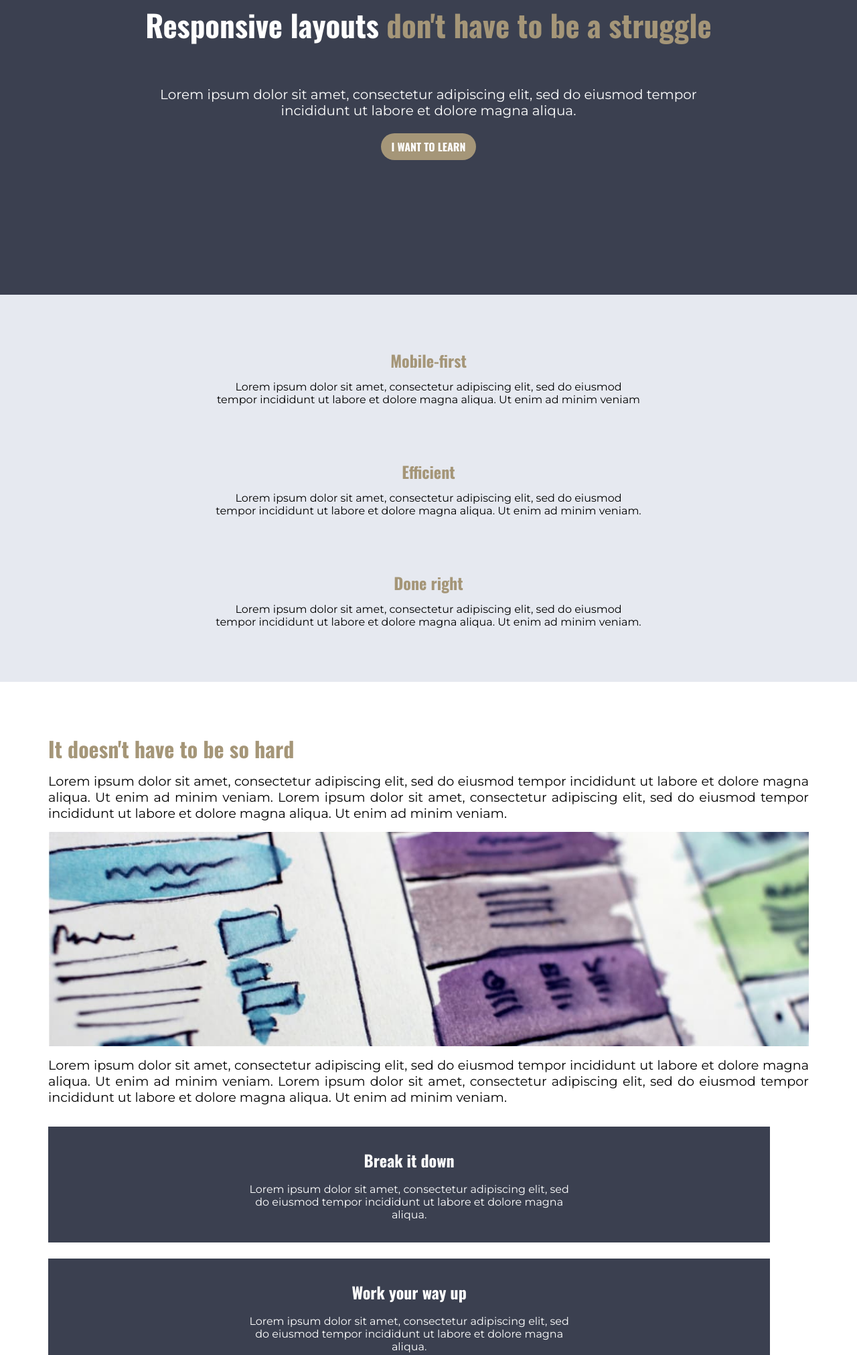
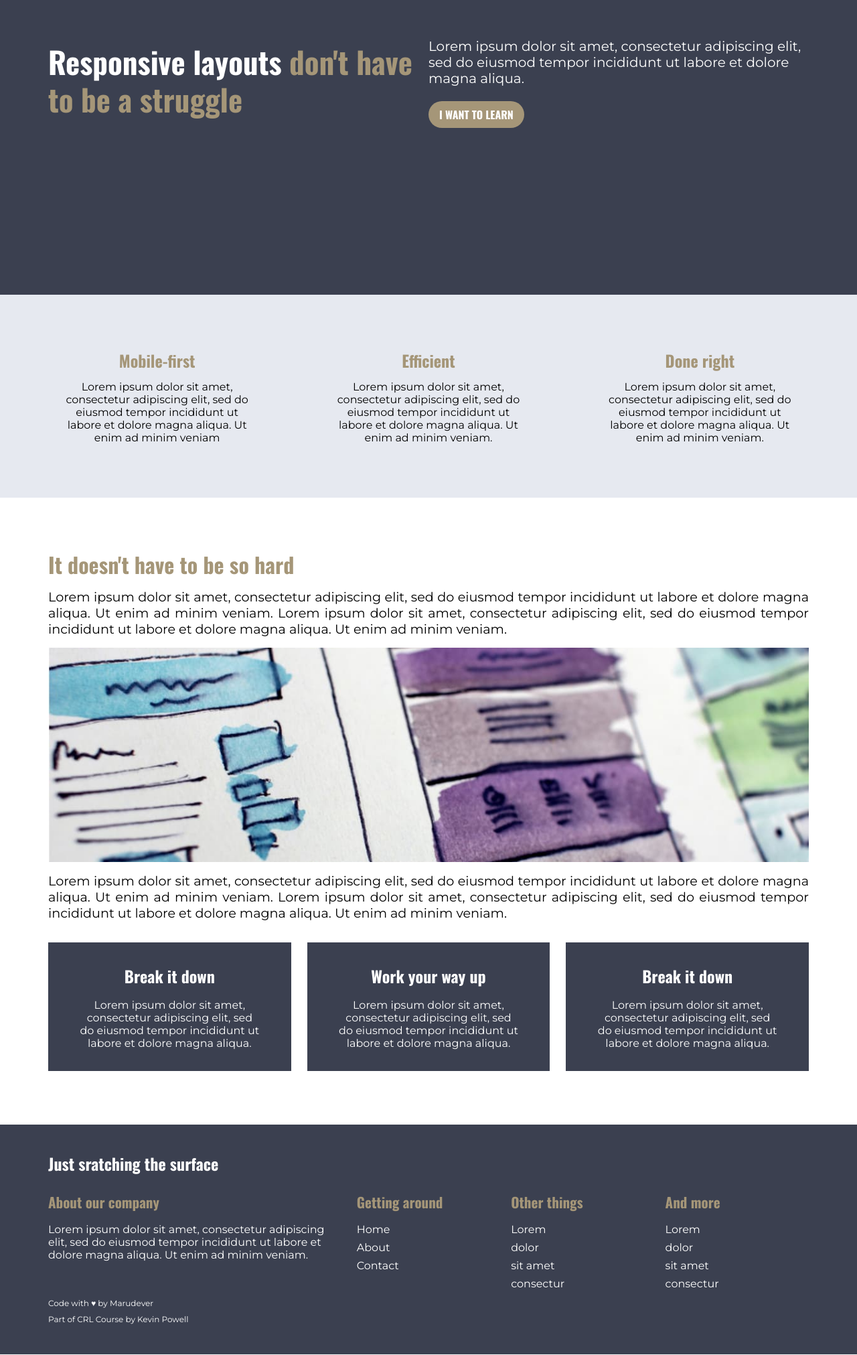
Before and after one commit to marudever/crl-final-project, a plain HTML site: page index.html in a window 1280 px wide. Shown: the part 279-2302 px from the top of the page at 67% size. Drawn offline with nearby package versions, Linux system fonts and the light colour scheme.

Commit message:
Adding media query for 1000px

```diff
--- a/style.css
+++ b/style.css
@@ -385,3 +385,52 @@ footer {
         margin: 1em auto 0 auto;
     }
 }
+
+@media (min-width:1000px) {
+
+    /* HERO */
+    .hero-wrap{
+        /* flex-direction: column; */
+        /* width: 100%; */
+        width: 100%;
+        gap: 0em;
+        text-align: left;
+    }
+
+    .hero__title,
+    .hero__details {
+        width: 100%;
+        flex-basis: 50%;
+    }
+
+    /* SECTION TWO */
+    .section-two-row {
+        flex-direction: row;
+        gap: 5em;
+    }
+
+    .section-two-col p {
+        width: 90%;
+    }
+
+    /* SECTION THREE */
+    .section-three-card {
+        flex-direction: row;
+        gap: 1.5em;
+    }
+    .section-three-card__items p {
+        width: 95%;
+        margin: 1em auto 0 auto;
+    }
+
+    /* FOOTER */
+    .footer-links {
+        grid-template-columns: repeat(5, 1fr);
+        grid-template-rows: repeat(1, 1fr);
+        gap: 1em;
+    }
+    .footer-links__items--wrap:nth-child(1) {
+        grid-column: 1 / 3;
+    }
+
+}
```
